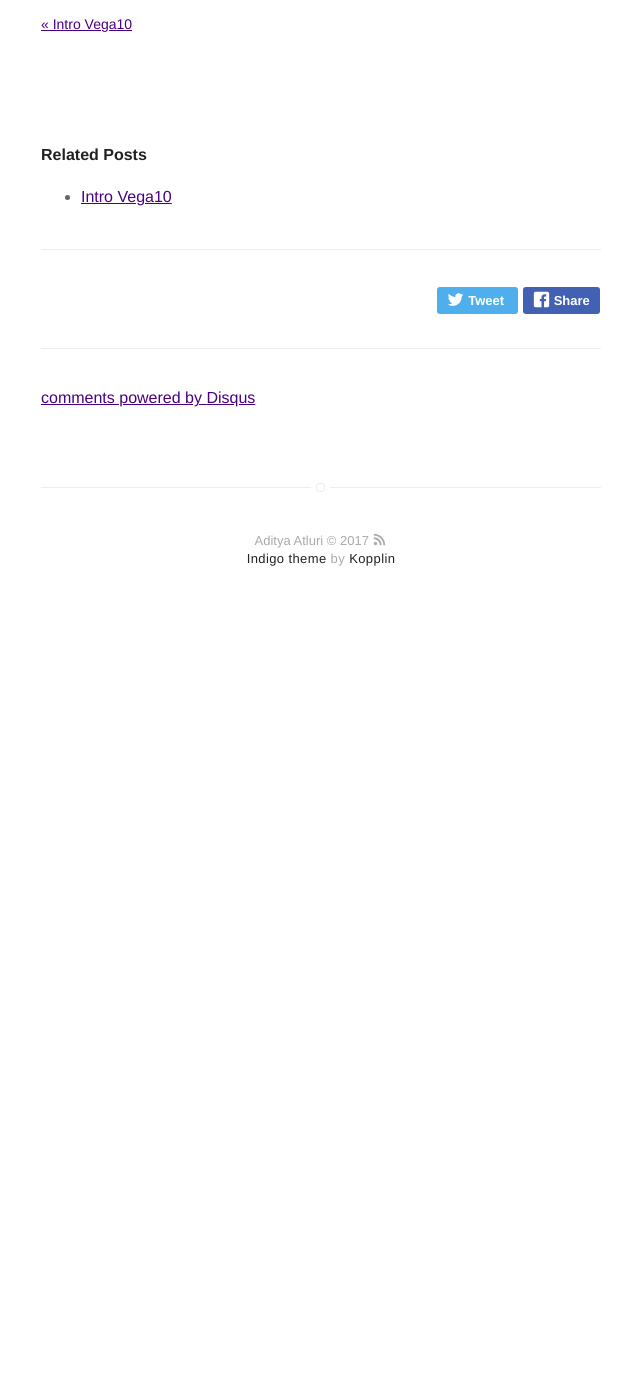
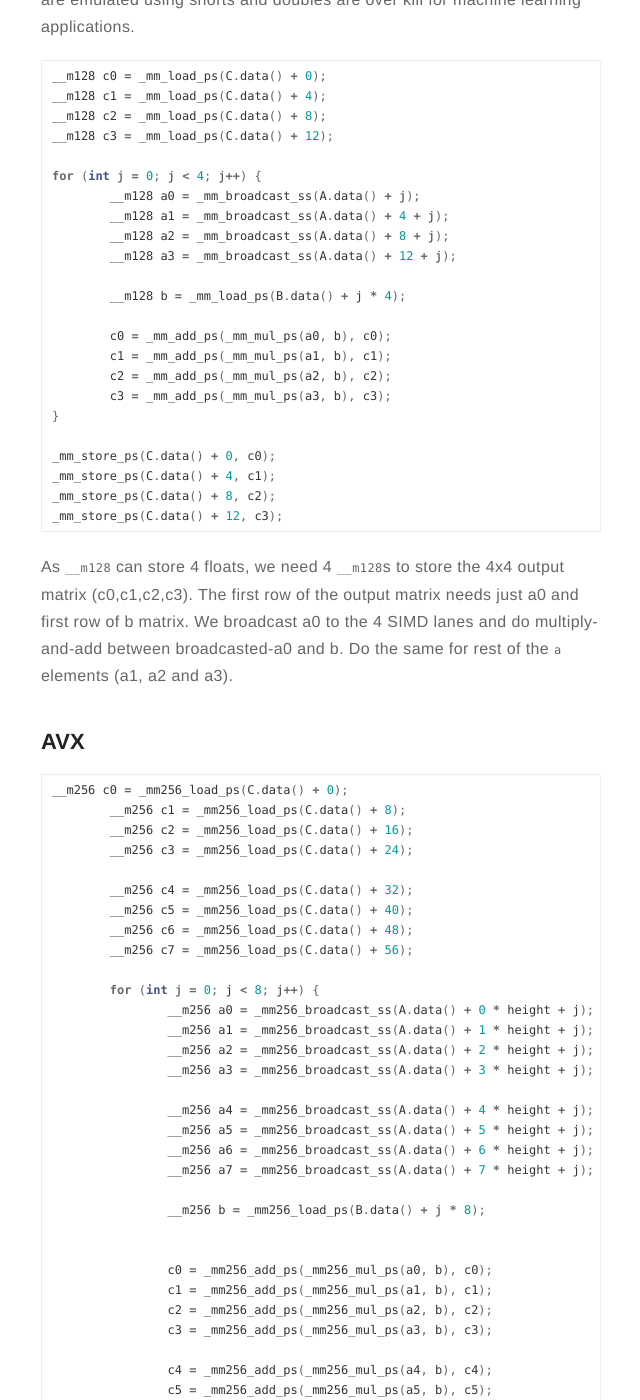
Before and after one commit to adityaatluri/adityaatluri.github.io, a Jekyll site: the page built from _posts/2017-08-24-musings-gemm.md, in a window 1280 px wide and 1400 px high, scrolled down 2866 px. Shown: the whole window, without its empty margins (319-959 px from the left). Built offline with Jekyll 4.4.1, drawn with Linux system fonts in a browser that asks for light colours; comment, search, counter and statistics services are not loaded; before the commit the page ends 3496 px from its top, so only the background shows below that; some of the changed text lies outside the part shown.

Commit message:
refined sse and added avx code

```diff
--- a/_posts/2017-08-24-musings-gemm.md
+++ b/_posts/2017-08-24-musings-gemm.md
@@ -17,7 +17,7 @@ description: Musings on GEMM
 ---
 
 # Introduction
-With lot of emphasis on gemm performance for deep-learning, people found that implementing gemm on hardware can bring more performance than using latency optimized cores. This is not limited to just the cores, the memory access patterns are hard wired into the silicon there by getting data to cores as fast as possible.
+With lot of emphasis on gemm performance for deep-learning, people found that implementing gemm on hardware can bring more performance than using latency optimized cores. This is not limited to just the cores, the memory access patterns are hard wired into the silicon there by getting data to cores as fast as possible. In this blog we discuss about implementing high performing gemm operation on different available hardware. We don't try to implement the whole gemm implementation but just matrix multiplication of 4x4 sub-matrix.
 There are 2 ways of implementing GEMM operations:
 1. Inner Product
 2. Outer Product
@@ -38,9 +38,16 @@ An outer product is where a 1x4 (column) multiplied with 1x4 (row) giving a 4x4
 
 > The number of math to load ops are: (16 MACs)/(4+4) = 2
 
-In this blog we implement outer product on different SIMD architectures (SSE, AVX, AVX512, AVX512-4FMAPS, AMD-GPU, NV-GPU, NV-TensorCores)
+### Analysis
+In terms of load registers, the number is same for both A and B, but the output for inner product requires only 1 register where as outer product requires 16 registers (assuming datatype is float). It is a trade-off that user should decide on whether to have less compute per load or use more registers to do better computer per load. Generally, using outer product is the best way to do gemm as most of the SIMD architectures have big enough register files to store the C matrix (AVX, AMD-GPU, NV-GPU)
 
-### SSE
+In this blog we implement outer product on different SIMD architectures: X86, AMDGPU, NVGPU
+
+# X86
+X86 CPUs support SIMD instructions like `SSE`, `AVX`, `AVX512` and the latest `AVX512-4FMAPS`
+## SSE
+SSE are SIMD instructions operating on 128-bit wide data. Each SSE register (xmm0-xmm15) can hold 4 32-bit or 2 64-bit data types and operate on floats, int and double. For x86, we focus on just floats as halfs are emulated using shorts and doubles are over kill for machine learning applications.
+
 {% highlight cpp %}
 __m128 c0 = _mm_load_ps(C.data() + 0);
 __m128 c1 = _mm_load_ps(C.data() + 4);
@@ -68,11 +75,84 @@ _mm_store_ps(C.data() + 12, c3);
 
 {% endhighlight %}
 
-### AVX
+As `__m128` can store 4 floats, we need 4 `__m128`s to store the 4x4 output matrix (c0,c1,c2,c3). The first row of the output matrix needs just a0 and first row of b matrix. We broadcast a0 to the 4 SIMD lanes and do multiply-and-add between broadcasted-a0 and b. Do the same for rest of the `a` elements (a1, a2 and a3).
+
+## AVX
 {% highlight cpp %}
+__m256 c0 = _mm256_load_ps(C.data() + 0);
+	__m256 c1 = _mm256_load_ps(C.data() + 8);
+	__m256 c2 = _mm256_load_ps(C.data() + 16);
+	__m256 c3 = _mm256_load_ps(C.data() + 24);
+
+	__m256 c4 = _mm256_load_ps(C.data() + 32);
+	__m256 c5 = _mm256_load_ps(C.data() + 40);
+	__m256 c6 = _mm256_load_ps(C.data() + 48);
+	__m256 c7 = _mm256_load_ps(C.data() + 56);
+
+	for (int j = 0; j < 8; j++) {
+		__m256 a0 = _mm256_broadcast_ss(A.data() + 0 * height + j);
+		__m256 a1 = _mm256_broadcast_ss(A.data() + 1 * height + j);
+		__m256 a2 = _mm256_broadcast_ss(A.data() + 2 * height + j);
+		__m256 a3 = _mm256_broadcast_ss(A.data() + 3 * height + j);
+
+		__m256 a4 = _mm256_broadcast_ss(A.data() + 4 * height + j);
+		__m256 a5 = _mm256_broadcast_ss(A.data() + 5 * height + j);
+		__m256 a6 = _mm256_broadcast_ss(A.data() + 6 * height + j);
+		__m256 a7 = _mm256_broadcast_ss(A.data() + 7 * height + j);
+
+		__m256 b = _mm256_load_ps(B.data() + j * 8);
+
+
+		c0 = _mm256_add_ps(_mm256_mul_ps(a0, b), c0);
+		c1 = _mm256_add_ps(_mm256_mul_ps(a1, b), c1);
+		c2 = _mm256_add_ps(_mm256_mul_ps(a2, b), c2);
+		c3 = _mm256_add_ps(_mm256_mul_ps(a3, b), c3);
+
+		c4 = _mm256_add_ps(_mm256_mul_ps(a4, b), c4);
+		c5 = _mm256_add_ps(_mm256_mul_ps(a5, b), c5);
+		c6 = _mm256_add_ps(_mm256_mul_ps(a6, b), c6);
+		c7 = _mm256_add_ps(_mm256_mul_ps(a7, b), c7);
+	}
+
+
+	_mm256_storeu_ps(C.data() + 0,  c0);
+	_mm256_storeu_ps(C.data() + 8,  c1);
+	_mm256_storeu_ps(C.data() + 16, c2);
+	_mm256_storeu_ps(C.data() + 24, c3);
+
+	_mm256_storeu_ps(C.data() + 32, c0);
+	_mm256_storeu_ps(C.data() + 40, c1);
+	_mm256_storeu_ps(C.data() + 48, c2);
+	_mm256_storeu_ps(C.data() + 56, c3);
 
 {% endhighlight %}
 
+## AVX512
+
+
+# AMDGPU
+
+## Float GEMM
+
+## Half2 GEMM
+
+## Mixed Precision GEMM
+
+# NVGPU
+
+## Float GEMM
+{% highlight cpp %}
+__global__ void GEMM512x512(float4 *A, float4 *B, float *C){
+	int tx = threadIdx.x;
+	__shared__ float4 sA[];
+}
+{% endhighlight %}
+
+## Half2 GEMM
+
+## Int4 GEMM
+
+## WMMA GEMM
 
 [1]: https://github.com/adityaatluri/adityaatluri.github.io/raw/master/assets/images/Slide1.JPG
 [2]: https://github.com/adityaatluri/adityaatluri.github.io/raw/master/assets/images/Slide2.JPG
```
